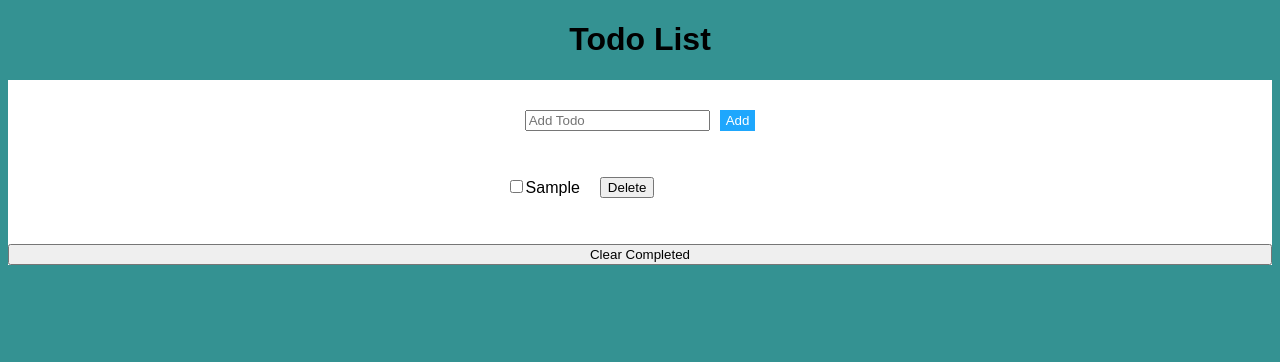
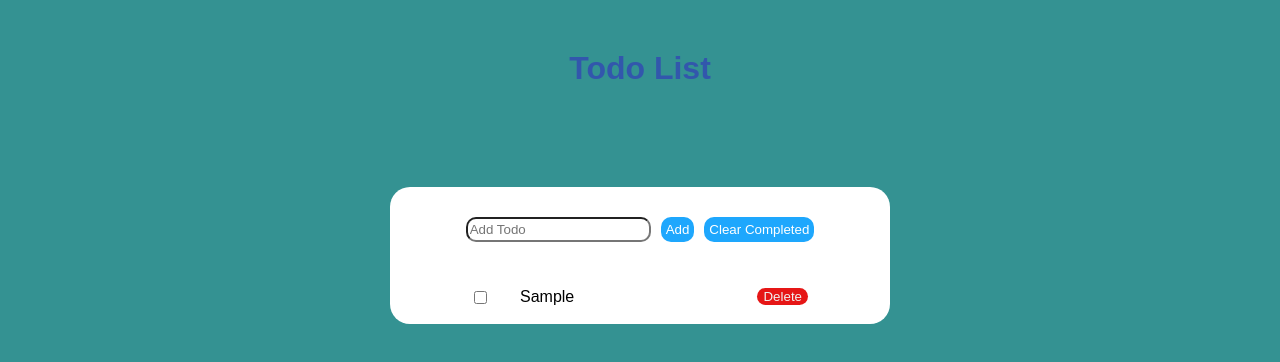
Before and after one commit to ngocphong230801/reactjs-training, a React (Vite) app in the folder my-react-app/: page / in a window 1280 px wide. Both pictures are taken after typing "Sample" into the empty fields and a click on the button "Add". Shown: the top 362 px of the page. Built offline with nearby package versions, Linux system fonts and the light colour scheme.

Commit message:
Update code Todo List examples

```diff
--- a/my-react-app/src/App.tsx
+++ b/my-react-app/src/App.tsx
@@ -1,7 +1,6 @@
 import React, { useState, useEffect } from 'react';
 import TodoList from './components/TodoList';
 import ConfirmDialog from './components/ConfirmDialog';
-import { Button } from './stories/Button';
 
 interface Todo {
   id: number;
@@ -31,7 +30,7 @@ const App: React.FC = () => {
         text: inputText,
         completed: false,
       };
-      setTodos([...todos, newTodo]);
+      setTodos([newTodo,...todos]);
       setInputText('');
     }
   };
@@ -82,15 +81,15 @@ const App: React.FC = () => {
             onKeyPress={handleKeyPress}
           />
           <button onClick={handleAddTodo} className='storybook-button--primary'>Add</button>
+          <button onClick={clearCompleted} className='storybook-button--primary'>Clear Completed</button>
         </div>
         <TodoList todos={todos} toggleTodo={toggleTodo} deleteTodo={deleteTodo} />
-        <button onClick={clearCompleted}>Clear Completed</button>
+      </div>
         <ConfirmDialog
           isOpen={showConfirmDialog}
           onClose={handleConfirmDialogClose}
           onConfirm={handleConfirmDialogConfirm}
         />
-      </div>
     </div>
   );
 };
--- a/my-react-app/src/components/ConfirmDialog.tsx
+++ b/my-react-app/src/components/ConfirmDialog.tsx
@@ -9,22 +9,22 @@ interface ConfirmDialogProps {
 const ConfirmDialog: React.FC<ConfirmDialogProps> = ({ isOpen, onClose, onConfirm }) => {
   if (!isOpen) return null;
 
-  const handleConfirm = () => {
+  const handleConfirm = (): void => {
     onConfirm();
     onClose();
   };
 
-  const handleCancel = () => {
+  const handleCancel = (): void => {
     onClose();
   };
 
   return (
     <div className="confirm-dialog">
       <div className="dialog-content">
-        <p>Are you sure you want to proceed?</p>
+        <p className='dialog-p'>Are you sure remove item?</p>
         <div className="button-group">
+          <button onClick={handleCancel}>Cancel</button>
           <button onClick={handleConfirm}>Yes</button>
-          <button onClick={handleCancel}>Cancel</button>
         </div>
       </div>
     </div>
--- a/my-react-app/src/components/TodoItem.tsx
+++ b/my-react-app/src/components/TodoItem.tsx
@@ -1,4 +1,5 @@
-import React from 'react';
+import React, { useState } from 'react';
+import ConfirmDialog from './ConfirmDialog';
 
 interface TodoItemProps {
   todo: { id: number; text: string; completed: boolean };
@@ -7,12 +8,23 @@ interface TodoItemProps {
 }
 
 const TodoItem: React.FC<TodoItemProps> = ({ todo, toggleTodo, deleteTodo }) => {
+  const [showConfirmDialog, setShowConfirmDialog] = useState<boolean>(false);
+
   const handleTodoClick = () => {
     toggleTodo(todo.id);
   };
 
   const handleDeleteClick = () => {
+    setShowConfirmDialog(true);
+  };
+
+  const handleConfirmDialogClose = () => {
+    setShowConfirmDialog(false);
+  };
+
+  const handleConfirmDialogConfirm = () => {
     deleteTodo(todo.id);
+    setShowConfirmDialog(false);
   };
 
   return (
@@ -23,11 +35,18 @@ const TodoItem: React.FC<TodoItemProps> = ({ todo, toggleTodo, deleteTodo }) =>
           checked={todo.completed}
           onChange={handleTodoClick}
         />
-        <span style={{ textDecoration: todo.completed ? 'line-through' : 'none' }}>
+        <span className='content' style={{ textDecoration: todo.completed ? 'line-through' : 'none'}}>
           {todo.text}
         </span>
       </label>
-      <button onClick={handleDeleteClick}>Delete</button>
+      <button onClick={handleDeleteClick} className='storybook-button--secondary delete'>Delete</button>
+      {showConfirmDialog && (
+        <ConfirmDialog
+          isOpen={showConfirmDialog}
+          onClose={handleConfirmDialogClose}
+          onConfirm={handleConfirmDialogConfirm}
+        />
+      )}
     </li>
   );
 };
--- a/my-react-app/src/index.css
+++ b/my-react-app/src/index.css
@@ -11,11 +11,19 @@ body {
   flex-direction: column;
   gap: 30px;
   background-color: #fff;
+  max-width: 500px;
+  box-sizing: border-box;
+  padding: auto 30px;
+  margin: auto;
+  border-radius: 20px;
+  margin-top: 100px;
 }
 
 h1 {
   text-align: center;
+  margin-top: 50px;
   padding: 0;
+  color: #312ebe96;
 }
 
 .input-header {
@@ -25,16 +33,56 @@ h1 {
   margin-top: 30px;
 }
 
+input {
+  border-radius: 10px;
+}
+
 ul {
   list-style: none;
   display: flex;
   flex-direction: column;
   gap: 20px;
-  align-items: center;
 }
 
 li {
   display: flex;
   gap: 20px;
-  margin-left: -160px;
+  margin-left: 40px;
+  position: relative;
 }
+
+.content {
+  position: absolute;
+  left: 50px;
+}
+
+.delete {
+  position: absolute;
+  right: 82px;
+  cursor: pointer;
+}
+
+.confirm-dialog {
+  position: fixed;
+  top: 40%;
+  left: 50%;
+  transform: translate(-50%, -40%);
+  width: 320px;
+  height: 145px;
+  border-radius: 20px;
+  text-align: center;
+  background-color: #fff;
+  z-index: 9999;
+}
+
+.dialog-p {
+  margin-top: 30px;
+  font-weight: 700;
+}
+
+.button-group {
+  display: flex;
+  gap: 10px;
+  justify-content: center;
+  margin-top: 40px;
+}
--- a/my-react-app/src/stories/button.css
+++ b/my-react-app/src/stories/button.css
@@ -11,11 +11,15 @@
   color: white;
   background-color: #1ea7fd;
   border: none;
+  cursor: pointer;
+  border-radius: 10px;
+  padding: 5px;
 }
 .storybook-button--secondary {
-  color: #333;
-  background-color: transparent;
-  box-shadow: rgba(0, 0, 0, 0.15) 0px 0px 0px 1px inset;
+  color: #f1f1f1;
+  background-color: #e61616;
+  border: none;
+  border-radius: 10px;
 }
 .storybook-button--small {
   font-size: 12px;
```
Also changed, not shown: my-react-app/src/components/Overlay.tsx (added, +19 -0 lines).
